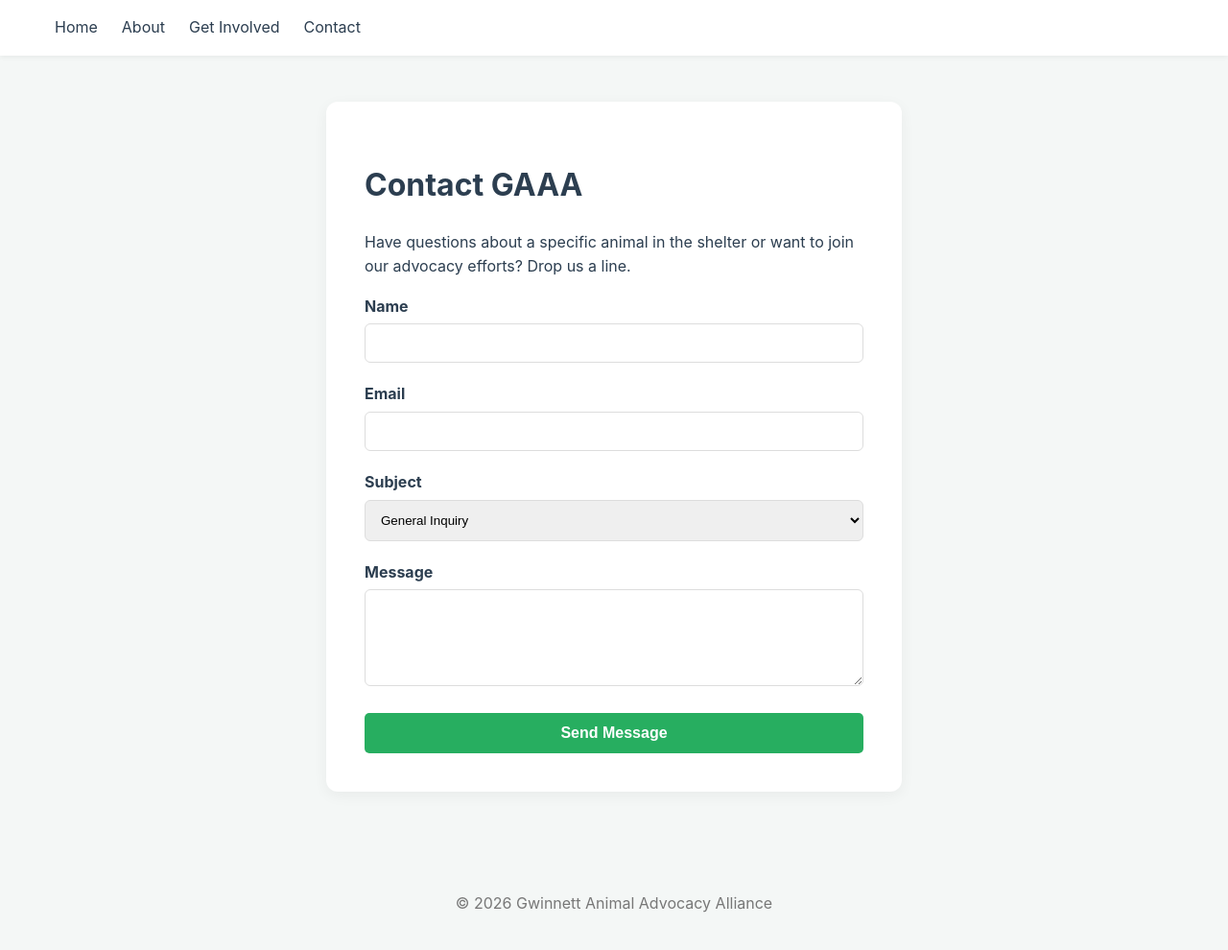
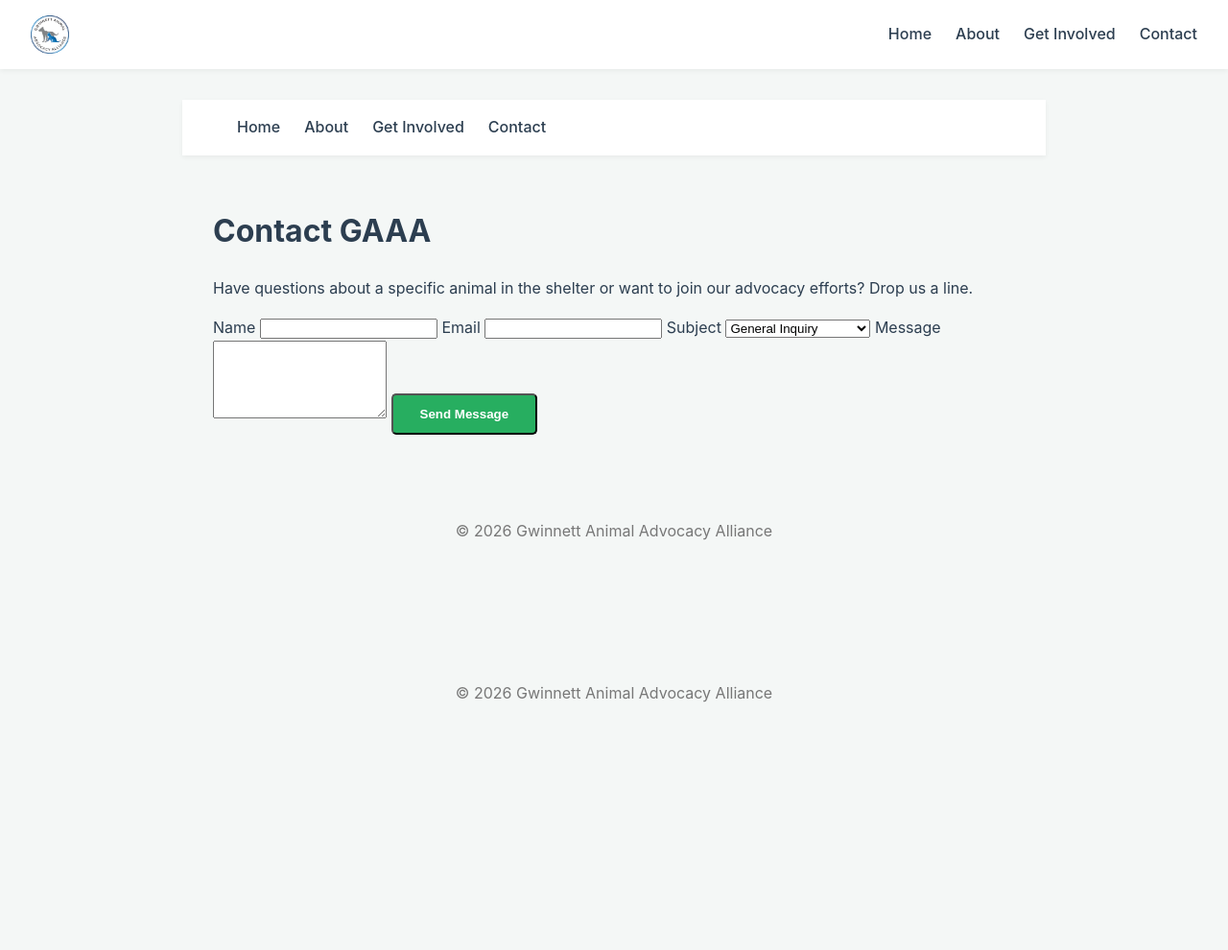
Before and after one commit to whitleybacon/gwinnett-animal-advocacy-alliance, a Jekyll site: the page built from contact/index.html, in a window 1280 px wide and 1010 px high. Shown: the top 990 px of the window at 96% size. Built offline with Jekyll 4.4.1, drawn with Linux system fonts in a browser that asks for light colours.

Commit message:
Update index.html

```diff
--- a/contact/index.html
+++ b/contact/index.html
@@ -1,3 +1,7 @@
+---
+layout: default
+title: Contact Us
+---
 <!DOCTYPE html>
 <html lang="en">
 <head>
@@ -5,62 +9,7 @@
     <meta name="viewport" content="width=device-width, initial-scale=1.0">
     <link rel="icon" type="image/png" href="/favicon.png">
     <title>Contact Us | Gwinnett Animal Advocacy Alliance</title>
-    <style>
-        :root {
-            --primary: #2c3e50;
-            --accent: #27ae60;
-            --light: #f4f7f6;
-            --white: #ffffff;
-        }
-        body {
-            font-family: -apple-system, BlinkMacSystemFont, "Segoe UI", Roboto, sans-serif;
-            margin: 0;
-            line-height: 1.6;
-            color: var(--primary);
-            background-color: var(--light);
-        }
-        nav {
-            background: var(--white);
-            padding: 1rem 2rem;
-            display: flex;
-            justify-content: space-between;
-            align-items: center;
-            box-shadow: 0 2px 5px rgba(0,0,0,0.05);
-        }
-        .logo { font-weight: bold; font-size: 1.2rem; color: var(--primary); text-decoration: none; }
-        .nav-links { list-style: none; display: flex; margin: 0; padding: 0; }
-        .nav-links li { margin-left: 25px; }
-        .nav-links a { text-decoration: none; color: var(--primary); }
 
-        .container { max-width: 600px; margin: 0 auto; padding: 3rem 1rem; }
-        .contact-card {
-            background: var(--white);
-            padding: 2.5rem;
-            border-radius: 12px;
-            box-shadow: 0 4px 15px rgba(0,0,0,0.05);
-        }
-        label { display: block; margin-bottom: 5px; font-weight: bold; }
-        input, textarea, select {
-            width: 100%;
-            padding: 12px;
-            margin-bottom: 20px;
-            border: 1px solid #ddd;
-            border-radius: 6px;
-            box-sizing: border-box; /* Crucial for padding */
-        }
-        .btn {
-            background: var(--accent);
-            color: white;
-            border: none;
-            padding: 12px 20px;
-            border-radius: 5px;
-            cursor: pointer;
-            width: 100%;
-            font-size: 1rem;
-            font-weight: bold;
-        }
-        footer { text-align: center; padding: 40px; color: #777; }
-    </style>
 </head>
 <body>
 
```
